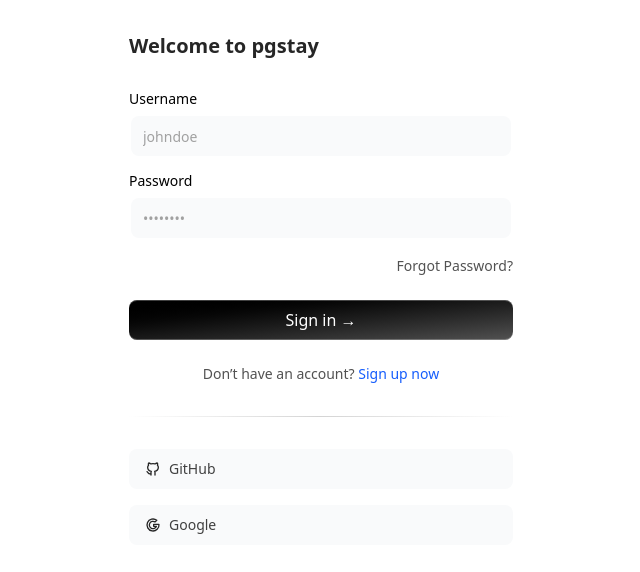
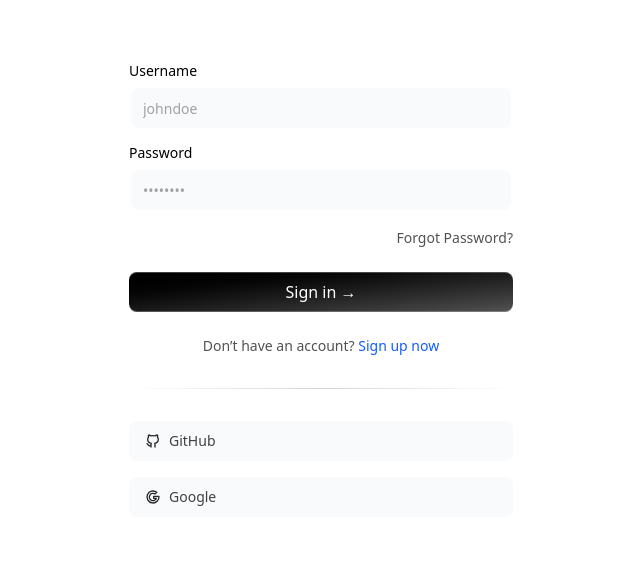
Before and after one commit to Tanmay-008/pgstay, a React app in the folder frontend/: page /login in a window 1280 px wide. Shown: the top 572 px of the page, without its empty margins (319-959 px from the left). Built offline with nearby package versions, Linux system fonts and the light colour scheme; the HTML template or start-up script is replaced by a standard one.

Commit message:
update loding name

```diff
--- a/frontend/src/pages/forms/SignInForm.tsx
+++ b/frontend/src/pages/forms/SignInForm.tsx
@@ -34,7 +34,7 @@ export default function SignInForm() {
   return (
     <div className="shadow-input mx-auto w-full max-w-md rounded-none bg-white p-4 md:rounded-2xl md:p-8 dark:bg-black">
       <h2 className="text-xl font-bold text-neutral-800 dark:text-neutral-200">
-        Welcome to pgstay
+        {/* Welcome to pgstay */}
       </h2>
 
       <form className="my-8" onSubmit={handleSubmit}>
```
